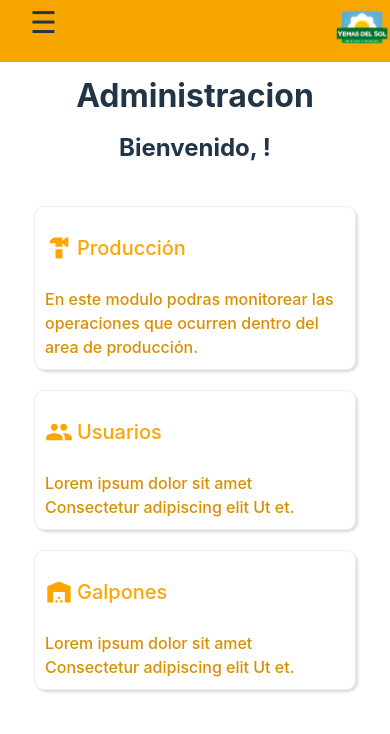
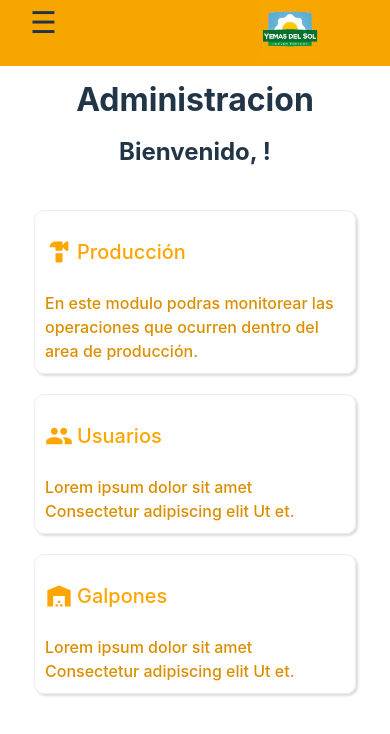
Before and after one commit to LucianoMassa98/Frontend-YemasDelSol, a React (Vite) app: page /adminmenu in a window 390 px wide. Shown: the top 734 px of the page. Built offline with nearby package versions, Linux system fonts and the light colour scheme; no server answers; the HTML template or start-up script is replaced by a standard one.

Commit message:
modifique las dimensiones del logo y modifique los estilos responsive

```diff
--- a/src/components/menuheader.css
+++ b/src/components/menuheader.css
@@ -6,6 +6,7 @@
     background-color: #F7A600;
     justify-content: space-between;
 
+
   }
 
   .menu-hamburguer{
@@ -13,6 +14,14 @@
     padding-left: 30px;
     cursor: pointer;
 
+  }
+  .menu-img{
+    padding-right: 70px;
+
+  }
+  .img-logo{
+    width: 60px;
+    height: 60px;
   }
 
 
@@ -130,5 +139,12 @@ h4{
   width: 170px;
 
 }
+.border-line {
+  border-top: 1px solid #000000;
+  width: 170px;
+}
+.burgeroptions{
+  text-align: left;
+}
 
 }
--- a/src/components/menuheader.jsx
+++ b/src/components/menuheader.jsx
@@ -1,10 +1,7 @@
 import "./menuheader.css";
 import { useState } from "react";
-import { RightDrawer } from "./drawers/right-drawer";
 import { useStore } from "../store/use-store";
-import { Loader } from "../pages/login/loader";
 import { Link } from "react-router-dom";
-import { LinkCard } from "../common/linkcard";
 import GroupIcon from "@mui/icons-material/Group";
 import HardwareIcon from "@mui/icons-material/Hardware";
 import WarehouseIcon from "@mui/icons-material/Warehouse";
@@ -12,17 +9,16 @@ import WarehouseIcon from "@mui/icons-material/Warehouse";
 
 
 export const Menuheader = () => {
-  const [isopen, setIsopen] = useState(false);
+
 
 
   const logout = useStore((state) => state.doLogout);
-  const loggeduser = useStore((state) => state.user);
   const loggedUser = useStore((state) => state.user);
 
   const [menuVisible, setMenuVisible] = useState(false);
 
 
-  Loader("admin");
+
   return (
     <>
       <div className="home">
@@ -33,7 +29,7 @@ export const Menuheader = () => {
         </div>
 
         <div className="menu-img">
-          <img src="yemaslogo.jpeg" width={56} height={56} />
+          <img src="../public/yemaslogo.jpeg"  className="img-logo"/>
         </div>
       </div>
       <div>
@@ -79,6 +75,25 @@ export const Menuheader = () => {
                 </>
               )}
             </div>
+            <div>
+              {loggedUser && loggedUser.roleId === 2 && (
+                <>
+                  <div className="menu-container-main">
+                    <div className="burgeroptions">
+                      <p className="burgeroption" onClick={() => logout()}>
+                        Cerrar sesión
+                      </p>
+                      <div className="border-line"></div>
+
+                      <p className="burgeroption">Soporte</p>
+                      <div className="border-line"></div>
+                    </div>
+
+                  </div>
+
+                </>
+              )}
+            </div>
 
           </div>}
       </div>
--- a/src/pages/admins/admin-menu.jsx
+++ b/src/pages/admins/admin-menu.jsx
@@ -7,21 +7,15 @@ import { Menuheader } from "../../components/menuheader";
 import { useStore } from "../../store/use-store";
 import { Loader } from "../login/loader";
 
-
 export const Adminmenu = () => {
   const loggeduser = useStore((state) => state.user);
-  const loggedUser = useStore((state) => state.user);
   Loader("admin");
-
   return (
-    <div className="menucontainer">
+    <div className="amenucontainer">
       <Menuheader />
       <div>
         <h1>Administracion</h1>
         <h2>Bienvenido, {loggeduser?.userName}!</h2>
-        <p>  <div>
-
-    </div></p>
         <div className="a-menu-lc">
           <LinkCard
             icon={<HardwareIcon sx={{ fontSize: "inherit" }} />}
```
